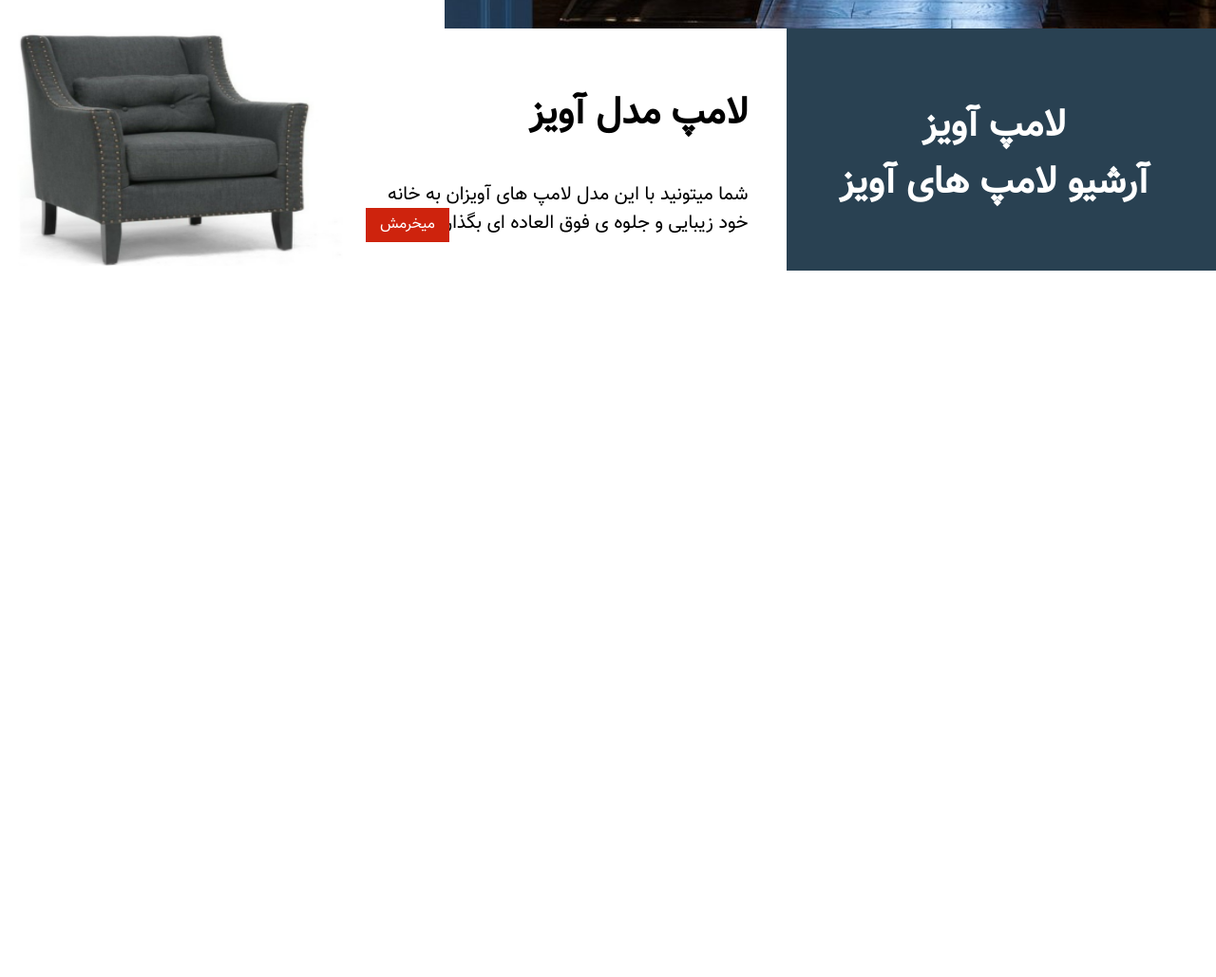
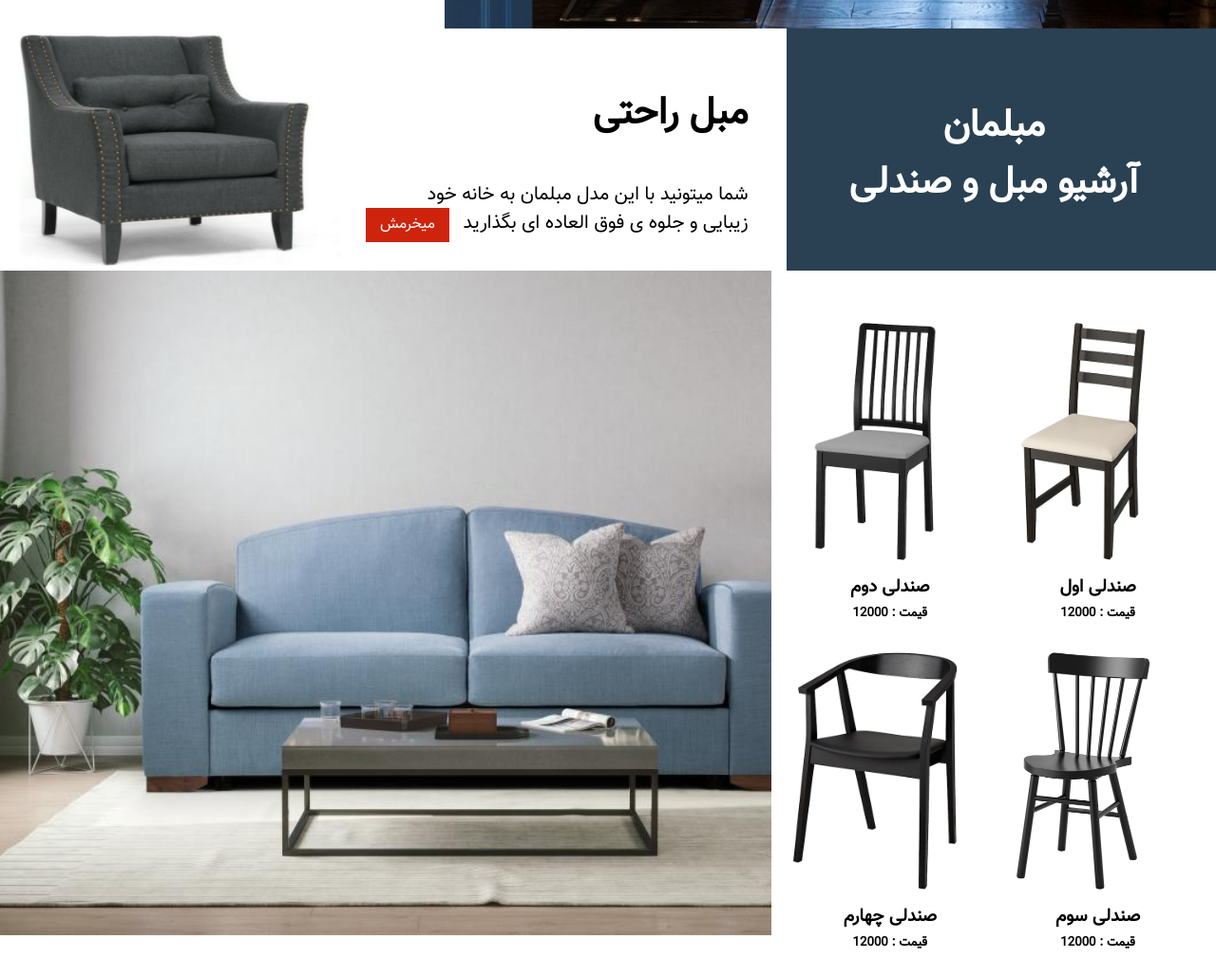
Before and after one commit to parsfront/web-project-9, a plain HTML site: page index.html in a window 1280 px wide. Shown: the part 1945-2974 px from the top of the page at 95% size. Before the commit the page ends 2230 px from the top, so only its background shows below. Drawn offline with Linux system fonts and the light colour scheme; files whose address does not match are found by name.

Commit message:
sofa-two

```diff
--- a/css/style.css
+++ b/css/style.css
@@ -172,6 +172,7 @@ header #slide .slider .slide-description h2 {
 #hanging-lamp .hanging-lamp .hanging-right img {
     width: 500px;
     height: 300px;
+    pointer-events: none;
 }
 
 #hanging-lamp .hanging-lamp .hanging-left {
@@ -242,6 +243,7 @@ header #slide .slider .slide-description h2 {
 #hanging-lamp-two .hanging-lamp-two .hang-two-left ul li img {
     width: 200px;
     height: 260px;
+    pointer-events: none;
 }
 
 #hanging-lamp-two .hanging-lamp-two .hang-two-left ul li h3 {
@@ -308,6 +310,7 @@ header #slide .slider .slide-description h2 {
 #sofa .sofa .sofa-left img {
     width: 350px;
     height: 250px;
+    pointer-events: none;
 }
 
 #sofa .sofa .sofa-right {
@@ -331,3 +334,58 @@ header #slide .slider .slide-description h2 {
     font-size: 40px;
     margin-top: 20px;
 }
+
+/*sofa-two */
+
+#sofa-two {
+    width: 100%;
+    height: 700px;
+    position: relative;
+    display: flex;
+}
+
+#sofa-two .sofa-back-two {
+    background-image: url("../images/5.jpg");
+    background-size: cover;
+    position: absolute;
+    top: 0;
+    right: 36.6%;
+    bottom: 0;
+    left: 0;
+}
+
+#sofa-two .sofa-two {
+    display: flex;
+}
+
+#sofa-two .sofa-two .sofa-two-right {
+    width: 65%;
+    height: 600px;
+}
+
+#sofa-two .sofa-two .sofa-two-left {
+    width: 35%;
+    height: 600px;
+}
+
+#sofa-two .sofa-two .sofa-two-left ul {
+    width: 100%;
+    display: flex;
+    flex-wrap: wrap;
+    text-align: center;
+}
+
+#sofa-two .sofa-two .sofa-two-left ul li {
+    width: 50%;
+    margin-bottom: 30px;
+}
+
+#sofa-two .sofa-two .sofa-two-left ul li img {
+    width: 250px;
+    height: 260px;
+    pointer-events: none;
+}
+
+#sofa-two .sofa-two .sofa-two-left ul li h3 {
+    margin: 10px;
+}
--- a/index.html
+++ b/index.html
@@ -113,14 +113,14 @@
             <div class="sofa">
                 <div class="sofa-right">
                     <div class="desctiption-left">
-                        <h1>لامپ آویز</h1>
-                        <h2>آرشیو لامپ های آویز</h2>
+                        <h1>مبلمان</h1>
+                        <h2>آرشیو مبل و صندلی</h2>
                     </div>
                 </div>
                 <div class="sofa-left">
                     <div class="description-right">
-                        <h1>لامپ مدل آویز</h1>
-                        <p>شما میتونید با این مدل لامپ های آویزان به خانه خود زیبایی و جلوه ی فوق العاده ای بگذارید</p>
+                        <h1>مبل راحتی</h1>
+                        <p>شما میتونید با این مدل مبلمان به خانه خود زیبایی و جلوه ی فوق العاده ای بگذارید</p>
                         <a href="#">میخرمش</a>
                     </div>
                     <div class="img-right">
@@ -130,6 +130,40 @@
             </div>
         </div>
     </section>
+
+    <section id="sofa-two">
+        <div class="sofa-back-two"></div>
+        <div class="container">
+            <div class="sofa-two">
+                <div class="sofa-two-left">
+                    <ul>
+                        <li>
+                            <img src="./images/sofa/sofa.jpg" alt="">
+                            <h3>صندلی اول</h3>
+                            <h5>قیمت : 12000</h5>
+                        </li>
+                        <li>
+                            <img src="./images/sofa/sofatwo.jpg" alt="">
+                            <h3>صندلی دوم</h3>
+                            <h5>قیمت : 12000</h5>
+                        </li>
+                        <li>
+                            <img src="./images/sofa/sofatree.jpg" alt="">
+                            <h3>صندلی سوم</h3>
+                            <h5>قیمت : 12000</h5>
+                        </li>
+                        <li>
+                            <img src="./images/sofa/sofafour.jpg" alt="">
+                            <h3>صندلی چهارم</h3>
+                            <h5>قیمت : 12000</h5>
+                        </li>
+                    </ul>
+                </div>
+                <div class="sofa-two-right"></div>
+            </div>
+        </div>
+    </section>
+
     <script src="./js/all.min.js"></script>
 </body>
 
```
